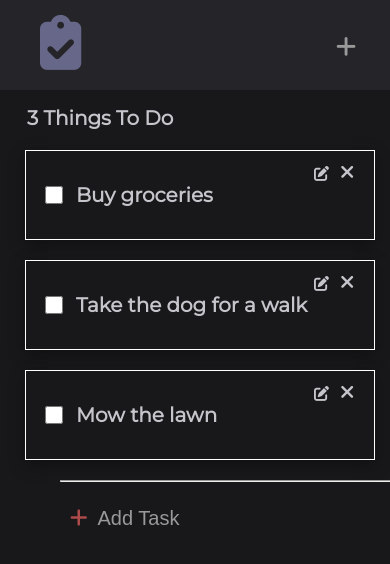
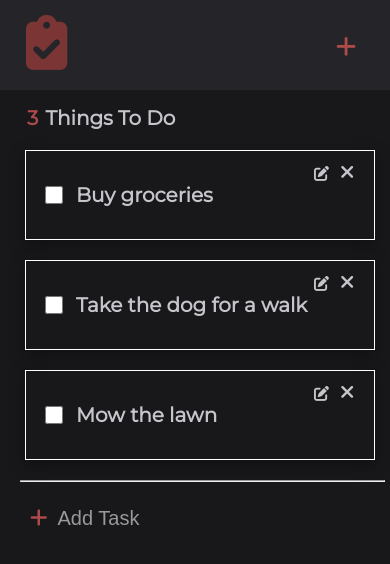
Before and after one commit to Jwilkins48/toDoList, a React (Create React App) app: page / in a window 390 px wide. Shown: the top 564 px of the page. Built offline with nearby package versions, Linux system fonts and the light colour scheme; a web font is replaced by a local one.

Commit message:
changed color scheme

```diff
--- a/src/components/AllTasks.jsx
+++ b/src/components/AllTasks.jsx
@@ -1,13 +1,12 @@
 import React from 'react'
 import AddTaskDropdown from './AddTaskDropdown';
 import Card from './Card';
-import { useState } from 'react';
 
 function AllTasks({open={open}, setOpen={setOpen}, defaultTasks, addTask, deleteTask, editTask}) {
 
 return (
 <div>
-  <h2 className='allTaskHeader'>{defaultTasks.length} Things To Do</h2>
+  <h2 className='allTaskHeader'><span className='numberSpan'>{defaultTasks.length}</span> Things To Do</h2>
 
   {defaultTasks.map(task => (<Card
   key={task.id} task={task} id={task.id} editTask={editTask} deleteTask={deleteTask} defaultTasks={defaultTasks}/>))}
--- a/src/index.css
+++ b/src/index.css
@@ -22,7 +22,7 @@ body {
 .mainLogo {
   width: auto;
   font-size: 45px;
-  color: #67678a;
+  color: #7c3535;
   margin: 10px 0 0 12rem;
 }
 
@@ -60,8 +60,11 @@ body {
   font-size: 23px;
   margin: 15px 50px 0 0;
 }
+#headerAddBtn{
+  color:#ad4a4a;
+}
 #headerAddBtn:hover{
-  color: #8383a3;
+  color: #8b3b3b;
 }
 
 
@@ -73,6 +76,10 @@ body {
 .allTaskHeader {
   color: #c5c5cc;
   margin: 55px 60px;
+}
+.numberSpan{
+  color: #ad4a4a;
+  margin-right: 2px;
 }
 
 .card {
@@ -282,6 +289,10 @@ body {
     width: 26rem;
     height: 90px;
   }
+  .hr{
+    margin: 10px -40px;
+    width: 365px;
+  }
   .dropBtnContainer{
     margin-top: 15px;
   }
@@ -298,7 +309,7 @@ body {
     width: 300px;
   }
   .mainLogo{
-    margin: 15px 40px;
+    margin: 15px 26px;
     font-size: 55px;
   }
   .editBtn{
@@ -311,6 +322,9 @@ body {
   #openDropAddBtn, #dropAddIcon, .allTaskHeader{
     font-size: 20px;
   }
+  #openDropAddBtn{
+    margin-left: -40px;
+  }
   .allTaskHeader{
     margin: 16px 27px;
   }
```
